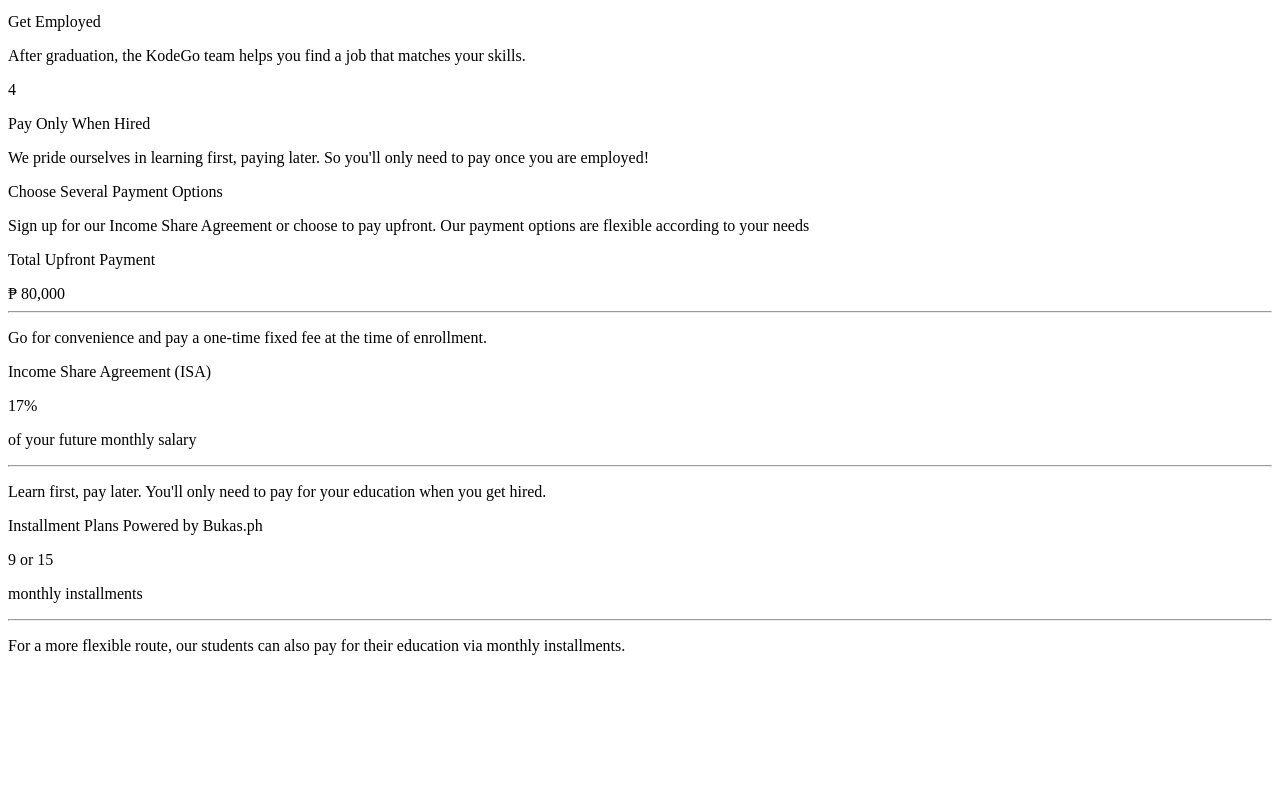
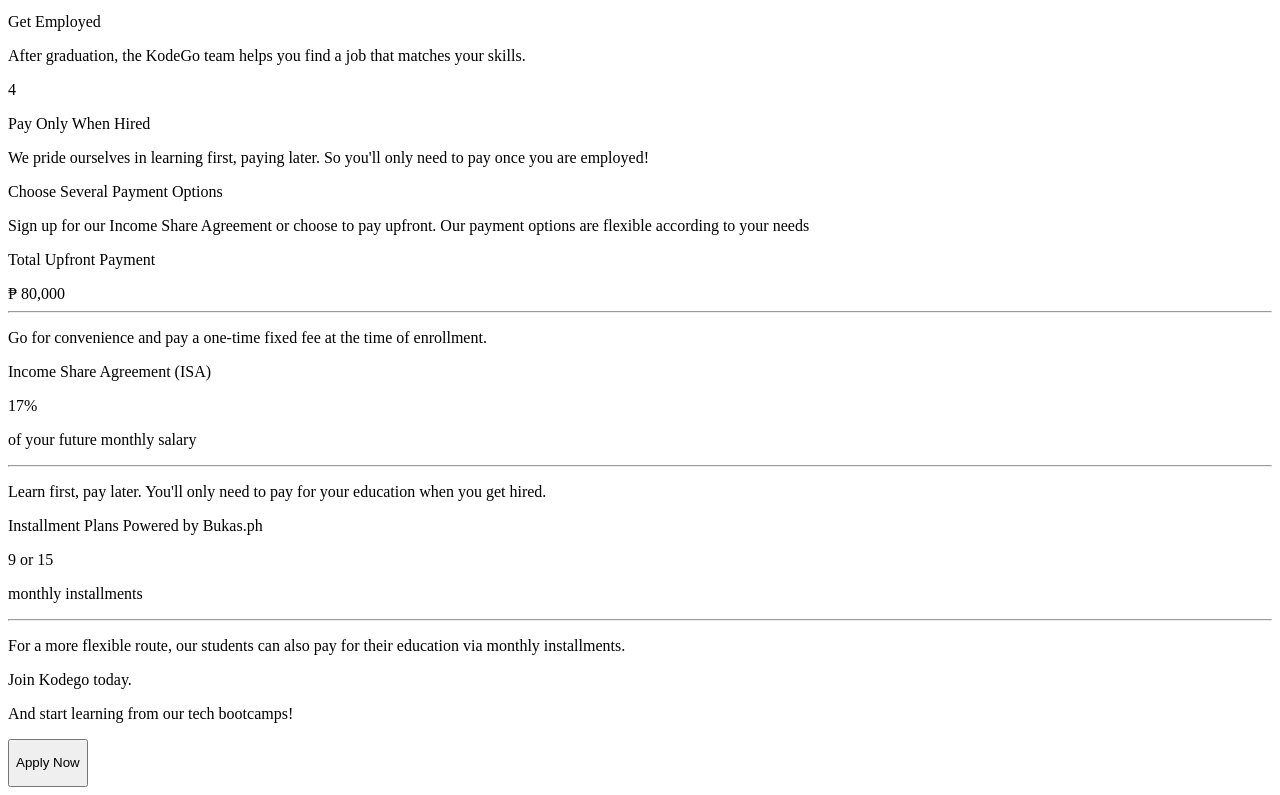
Before and after one commit to christiandiloy/kodego-website-clone, a plain HTML site: page index.html in a window 1280 px wide. Shown: the part 1415-2210 px from the top of the page. Before the commit the page ends 2086 px from the top, so only its background shows below. Drawn offline with Linux system fonts and the light colour scheme.

Commit message:
Added 7th section details

```diff
--- a/index.html
+++ b/index.html
@@ -263,7 +263,25 @@
                 </div>
             </div>
         </section>
-
+        <section>
+            <div>
+                <div>
+                    <div>
+                        <div>
+                            <p>Join Kodego today.</p>
+                            <p>And start learning from our tech bootcamps!</p>
+                        </div>
+                    </div>
+                    <div>
+                        <div>
+                            <button>
+                                <p>Apply Now</p>
+                            </button>
+                        </div>
+                    </div>
+                </div>
+            </div>
+        </section>
     </div>
 </body>
 </html>
```
